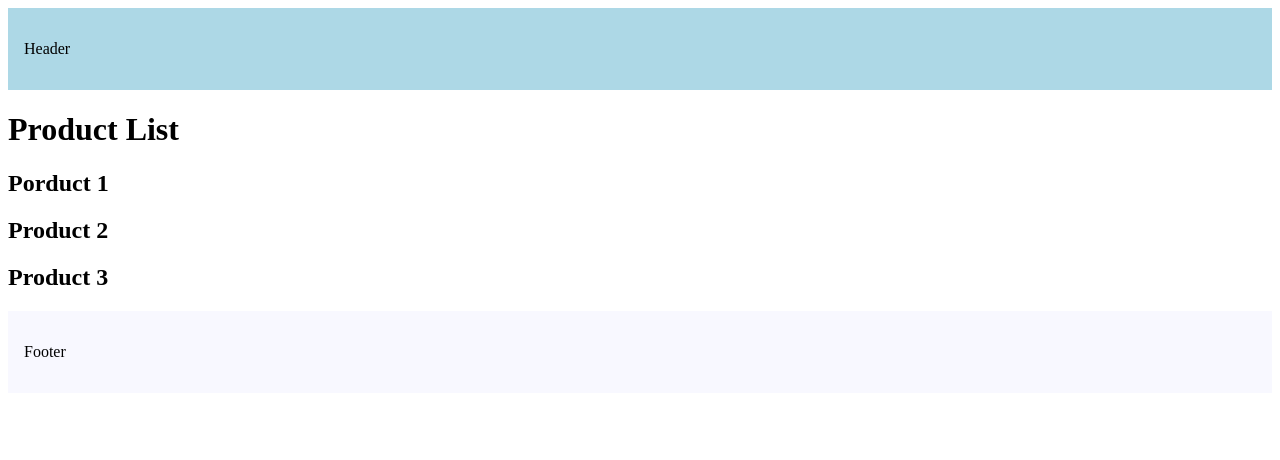
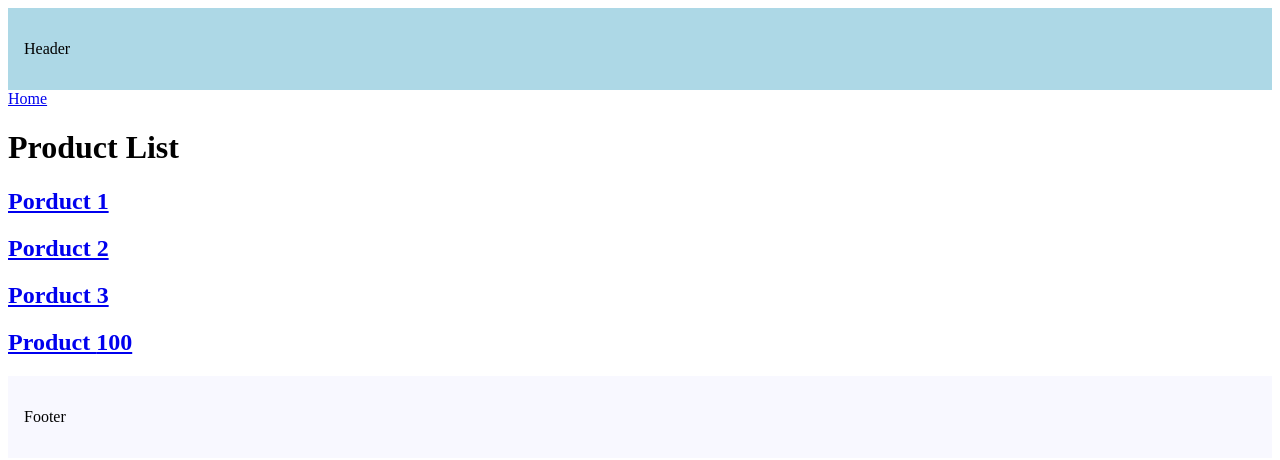
Before and after one commit to Gultekinn/Nextjs-Course, a Next.js app in the folder nextjs/: page /products in a window 1280 px wide. Shown: the top 460 px of the page. Built offline with nearby package versions, Linux system fonts and the light colour scheme.

Commit message:
link add

```diff
--- a/nextjs/src/app/products/page.tsx
+++ b/nextjs/src/app/products/page.tsx
@@ -1,10 +1,23 @@
+import Link from "next/link"
 export default function ProductList(){
+    const productId=100;
     return(
         <>
+        <Link href="/">Home</Link>
         <h1>Product List</h1>
-        <h2>Porduct 1</h2>
-        <h2>Product 2</h2>
-        <h2>Product 3</h2>
+        <h2>
+            <Link href="products/1"> Porduct 1 </Link>
+            </h2>
+
+        <h2>
+            <Link href="products/2"> Porduct 2 </Link>
+            </h2>
+            <h2>
+            <Link href="products/3" replace> Porduct 3 </Link>
+            </h2>
+            <h2>
+                <Link href={`products/${productId}`}> Product {productId}</Link>
+            </h2>
         </>
     )
 }
```
Also changed, not shown: nextjs/src/app/page.tsx (+12 -1 lines).
